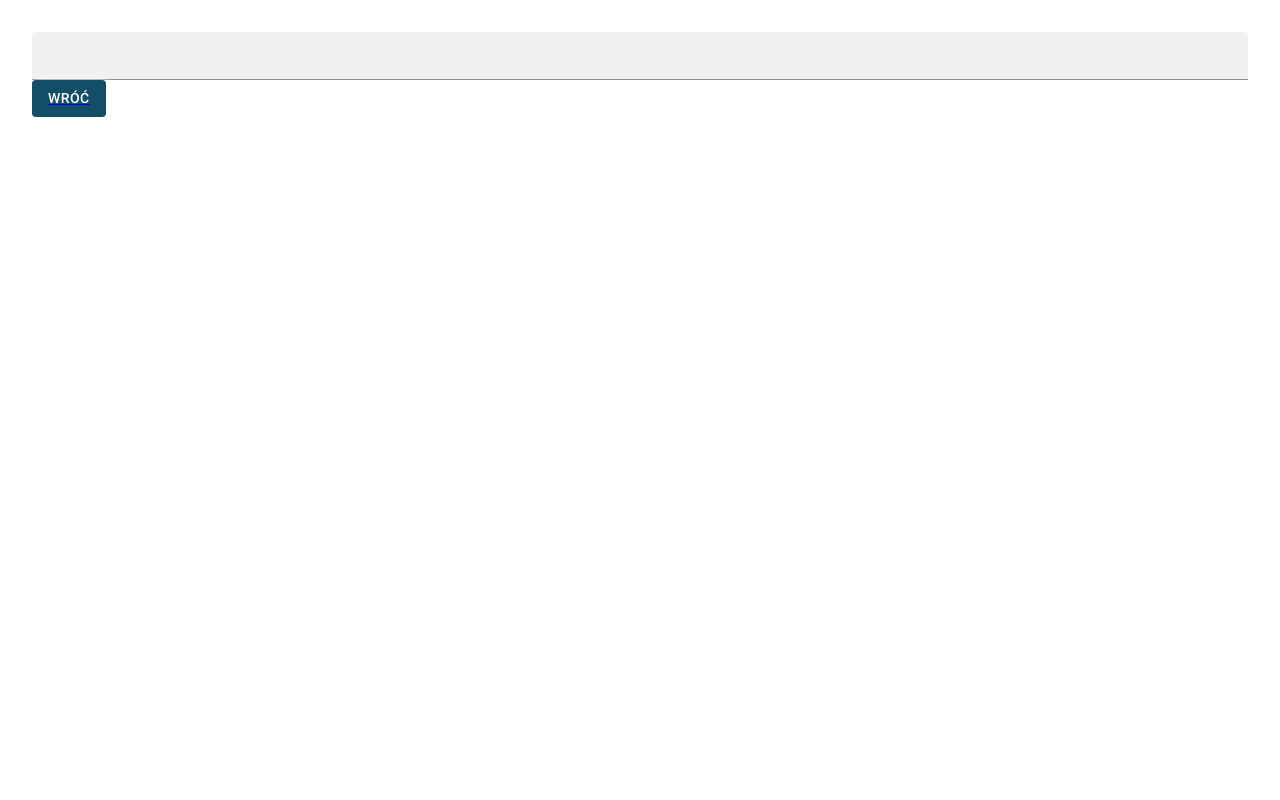
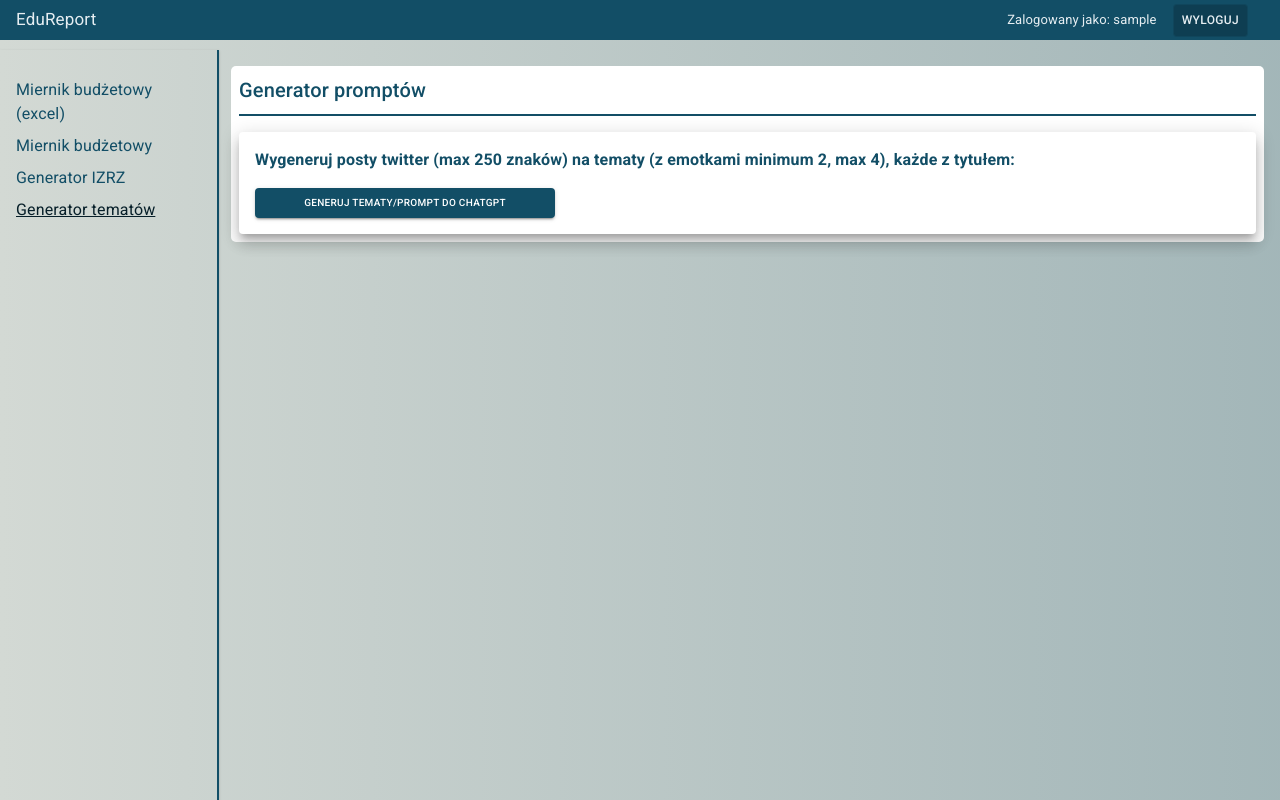
Before and after one commit to Soberek/edureport-app, a React (Vite) app: page /topics-generator in a window 1280 px wide. Built offline with nearby package versions, Linux system fonts and the light colour scheme; no server answers; sample sign-in values are in the browser's storage.

Commit message:
feat: topics generator

```diff
--- a/src/components/organism/SideNavbar.tsx
+++ b/src/components/organism/SideNavbar.tsx
@@ -9,7 +9,8 @@ export default function SideNavbar() {
   const links: { path: string; name: string }[] = [
     { path: "/miernik-excel", name: "Miernik budżetowy (excel)" },
     { path: "/miernik-app", name: "Miernik budżetowy" },
-    { path: "/izrz-generator", name: "Generator IZRZ" }
+    { path: "/izrz-generator", name: "Generator IZRZ" },
+    { path: "/topics-generator", name: "Generator tematów" }
   ];
 
   return (
--- /dev/null
+++ b/src/components/pages/TopicsGenerator.tsx
@@ -0,0 +1,25 @@
+import { Button, List, ListItem, Paper, Typography } from "@mui/material";
+import { useTopicsGenerator } from "../../hooks/useTopicsGenerator";
+import SiteTitle from "../atoms/SiteTitle";
+import SitesContainer from "../atoms/SiteContainer";
+
+const TopicsGenerator = () => {
+  const { topics, fetchTopics } = useTopicsGenerator();
+
+  console.log(topics);
+
+  return (
+    <SitesContainer>
+      <SiteTitle>Generator promptów</SiteTitle>
+      <Paper sx={{ display: `flex`, p: 2, boxShadow: 10, flexDirection: `column`, fontSize: 12 }}>
+        <Typography sx={{ fontWeight: `bold` }}>Wygeneruj posty twitter (max 250 znaków) na tematy (z emotkami minimum 2, max 4), każde z tytułem:</Typography>
+        <List style={{ listStyleType: `circle` }}>{topics.length > 0 && topics.map((topic) => <ListItem key={topic._id}>{topic.content}</ListItem>)}</List>
+        <Button sx={{ maxWidth: 300, fontSize: 10 }} variant="contained" onClick={() => fetchTopics()}>
+          Generuj tematy/prompt do chatgpt
+        </Button>
+      </Paper>
+    </SitesContainer>
+  );
+};
+
+export default TopicsGenerator;
--- /dev/null
+++ b/src/hooks/useTopicsGenerator.tsx
@@ -0,0 +1,34 @@
+import axios from "axios";
+import { useCallback, useState } from "react";
+
+const API_URL: string = import.meta.env.VITE_API_URL;
+
+interface TopicI {
+  _id: string;
+  id: string;
+  content: string;
+  lastUsed: string;
+}
+
+export const useTopicsGenerator = () => {
+  const [topics, setTopics] = useState<TopicI[]>([]);
+  const token = localStorage.getItem("token");
+
+  const fetchTopics = useCallback(async () => {
+    try {
+      const response = await axios.get(`${API_URL}/api/generate_topics`, {
+        headers: { Authorization: `Bearer ${token}` }
+      });
+      if (response.status === 200) {
+        const data = response.data as TopicI[];
+        setTopics(data);
+      }
+    } catch (err) {
+      console.log(err);
+      // setError(`Error fetching miernik items: ${err}`);
+    } finally {
+    }
+  }, [token]);
+
+  return { topics, fetchTopics };
+};
--- a/src/main.tsx
+++ b/src/main.tsx
@@ -57,6 +57,10 @@ const router = createBrowserRouter([
             element: <IzrzGenerator />
           },
           {
+            path: "topics-generator",
+            element: <TopicsGenerator />
+          },
+          {
             // Catch-all route for 404
             path: "*",
             element: (
@@ -88,6 +92,7 @@ const router = createBrowserRouter([
 
 import { ThemeOptions } from "@mui/material/styles";
 import IzrzGenerator from "./components/pages/IzrzGenerator.tsx";
+import TopicsGenerator from "./components/pages/TopicsGenerator.tsx";
 
 export const themeOptions: ThemeOptions = {
   components: {
```
